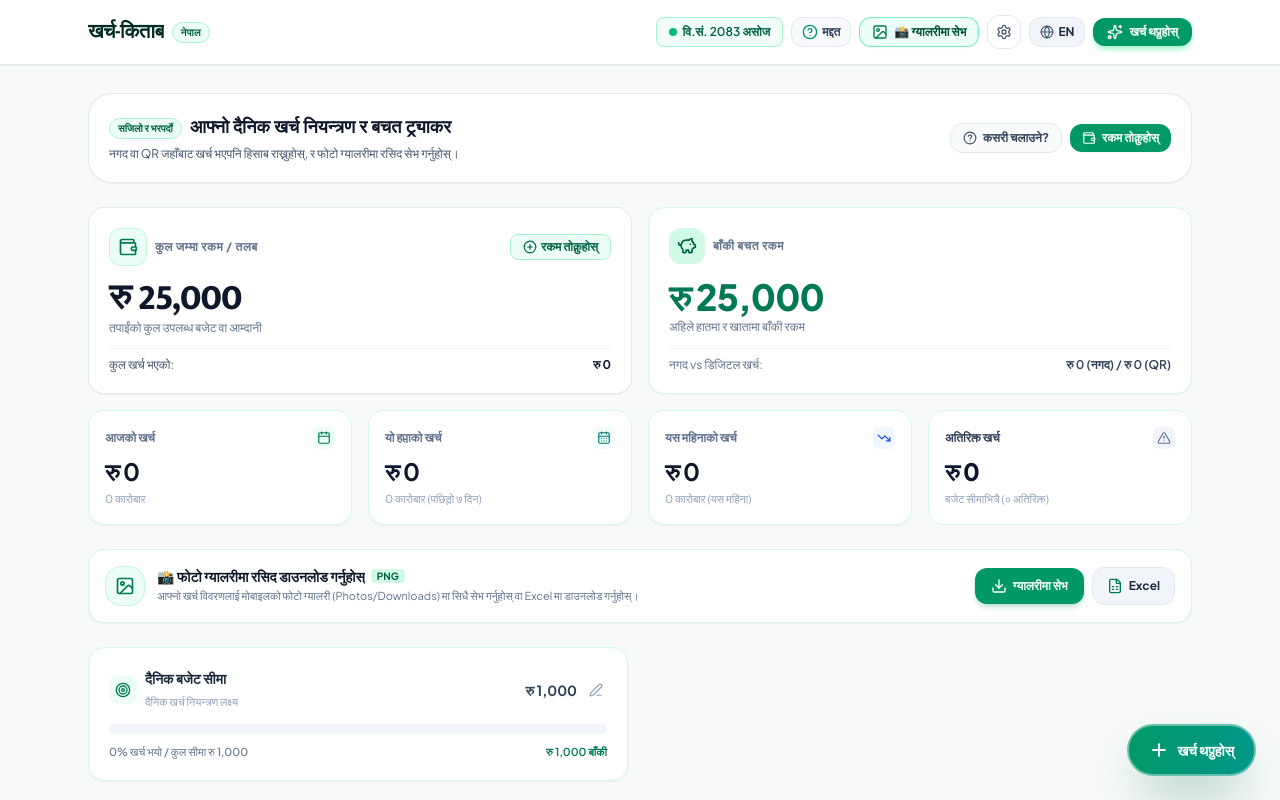
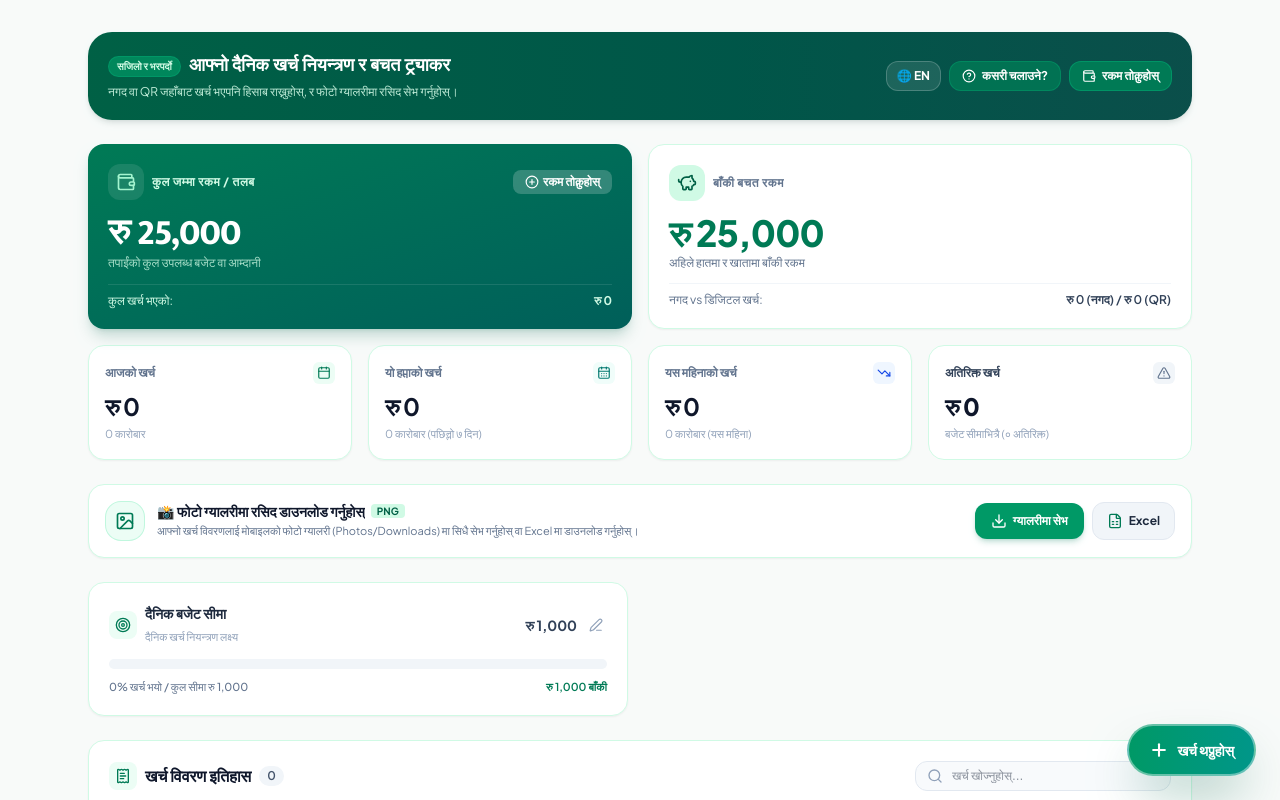
Before and after one commit to Pradip10829/nepali-expense-tracker, a React (Vite) app: page / in a window 1280 px wide. Shown: the top 800 px of the page. Built offline with nearby package versions, Linux system fonts and the light colour scheme.

Commit message:
Remove top header navbar and restore original theme layout

```diff
--- a/src/App.jsx
+++ b/src/App.jsx
@@ -1,6 +1,5 @@
 import React, { useState, useEffect } from 'react';
 import { Plus, Trash2, ShieldCheck, Smartphone, Laptop, Wallet, FileSpreadsheet, Image as ImageIcon, HelpCircle, Settings, Download } from 'lucide-react';
-import Navbar from './components/Navbar';
 import StatsCards from './components/StatsCards';
 import ExpenseReminderBanner from './components/ExpenseReminderBanner';
 import BudgetBar from './components/BudgetBar';
@@ -118,51 +117,48 @@ export default function App() {
   return (
     <div className="min-h-screen bg-[#F8FAF9] flex flex-col font-['Plus_Jakarta_Sans',sans-serif] pb-28 sm:pb-12 text-slate-800">
 
-      {/* Top Navigation */}
-      <Navbar
-        lang={lang}
-        setLang={setLang}
-        onOpenGalleryModal={() => setIsGalleryModalOpen(true)}
-        onOpenAdd={() => setIsAddModalOpen(true)}
-        onOpenHelp={() => setIsHelpOpen(true)}
-        onOpenSettings={() => setIsSettingsOpen(true)}
-      />
-
       {/* Mobile Install App Prompt Banner */}
       <InstallPrompt lang={lang} />
 
       {/* Main Content Area */}
-      <main className="max-w-6xl mx-auto px-3 sm:px-6 pt-3 sm:pt-7 w-full grow">
+      <main className="max-w-6xl mx-auto px-3 sm:px-6 pt-4 sm:pt-8 w-full grow">
 
-        {/* Banner with Action Buttons (Clean Visible White) */}
-        <div className="bg-white rounded-2xl sm:rounded-3xl p-3.5 sm:p-5 border border-slate-200/90 mb-4 sm:mb-6 shadow-xs flex flex-col sm:flex-row items-start sm:items-center justify-between gap-3">
+        {/* Top Banner with Action Buttons */}
+        <div className="bg-gradient-to-r from-emerald-800 to-teal-900 rounded-2xl sm:rounded-3xl p-3.5 sm:p-5 text-white mb-4 sm:mb-6 shadow-md shadow-emerald-950/10 flex flex-col sm:flex-row items-start sm:items-center justify-between gap-3">
           <div>
             <div className="flex items-center gap-2">
-              <span className="bg-emerald-50 text-emerald-800 text-[10px] font-bold px-2 py-0.5 rounded-full border border-emerald-200">
+              <span className="bg-emerald-600/70 text-emerald-100 text-[10px] font-bold px-2 py-0.5 rounded-full border border-emerald-400/20">
                 {lang === 'ne' ? 'सजिलो र भरपर्दो' : 'Simple & Easy'}
               </span>
-              <h1 className="text-sm sm:text-lg font-bold text-slate-900 font-['Mukta',sans-serif]">
+              <h1 className="text-sm sm:text-lg font-bold font-['Mukta',sans-serif]">
                 {lang === 'ne' ? 'आफ्नो दैनिक खर्च नियन्त्रण र बचत ट्र्याकर' : 'Daily Expense Control & Savings Tracker'}
               </h1>
             </div>
-            <p className="text-[11px] sm:text-xs text-slate-600 mt-1 max-w-xl">
+            <p className="text-[11px] sm:text-xs text-emerald-100/90 mt-1 max-w-xl">
               {lang === 'ne'
                 ? 'नगद वा QR जहाँबाट खर्च भएपनि हिसाब राख्नुहोस्, र फोटो ग्यालरीमा रसिद सेभ गर्नुहोस्।'
                 : 'Track daily expenses across Cash, Fonepay QR & eSewa, and save clean receipts directly to your gallery.'}
             </p>
           </div>
 
-          <div className="flex items-center gap-2 text-xs w-full sm:w-auto">
+          <div className="flex items-center gap-2 text-xs text-emerald-200 w-full sm:w-auto">
+            <button
+              onClick={() => setLang(lang === 'ne' ? 'en' : 'ne')}
+              className="px-2.5 py-2 sm:py-1.5 rounded-xl font-bold bg-white/10 hover:bg-white/20 text-white transition border border-white/20 text-xs shrink-0 cursor-pointer active:scale-95"
+              title="Change Language"
+            >
+              🌐 {lang === 'ne' ? 'EN' : 'नेपाली'}
+            </button>
             <button
               onClick={() => setIsHelpOpen(true)}
-              className="flex-1 sm:flex-none flex items-center justify-center gap-1.5 bg-slate-50 hover:bg-slate-100 px-3 py-2 sm:py-1.5 rounded-xl font-bold text-slate-700 transition active:scale-95 cursor-pointer border border-slate-200 text-xs"
+              className="flex-1 sm:flex-none flex items-center justify-center gap-1.5 bg-emerald-700/80 hover:bg-emerald-600 px-3 py-2 sm:py-1.5 rounded-xl font-bold text-white transition active:scale-95 cursor-pointer border border-emerald-500/30 text-xs"
             >
-              <HelpCircle className="w-3.5 h-3.5 text-slate-600 shrink-0" />
+              <HelpCircle className="w-3.5 h-3.5 shrink-0" />
               <span>{lang === 'ne' ? 'कसरी चलाउने?' : 'How it works'}</span>
             </button>
             <button
               onClick={() => setIsSetFundsOpen(true)}
-              className="flex-1 sm:flex-none flex items-center justify-center gap-1.5 bg-emerald-600 hover:bg-emerald-700 px-3 py-2 sm:py-1.5 rounded-xl font-bold text-white transition active:scale-95 cursor-pointer shadow-xs text-xs"
+              className="flex-1 sm:flex-none flex items-center justify-center gap-1.5 bg-emerald-700 hover:bg-emerald-600 px-3 py-2 sm:py-1.5 rounded-xl font-bold text-white transition active:scale-95 cursor-pointer border border-emerald-500/40 text-xs"
             >
               <Wallet className="w-3.5 h-3.5 shrink-0" />
               <span>{lang === 'ne' ? 'रकम तोक्नुहोस्' : 'Edit Funds'}</span>
--- a/src/components/StatsCards.jsx
+++ b/src/components/StatsCards.jsx
@@ -86,20 +86,20 @@ export default function StatsCards({ expenses, totalMoney, dailyBudget = 1000, o
       {/* Top Banner Cards: Total Funds & Remaining Balance */}
       <div className="grid grid-cols-1 sm:grid-cols-2 gap-3 sm:gap-4">
 
-        {/* Total Funds Card (Clean Visible White) */}
-        <div className="bg-white rounded-2xl p-4 sm:p-5 text-slate-800 border border-slate-200/90 shadow-xs relative overflow-hidden flex flex-col justify-between">
+        {/* Total Funds Card */}
+        <div className="bg-gradient-to-br from-emerald-700 to-teal-800 rounded-2xl p-4 sm:p-5 text-white shadow-lg shadow-emerald-800/20 relative overflow-hidden flex flex-col justify-between">
           <div className="flex items-center justify-between gap-2">
             <div className="flex items-center gap-1.5 sm:gap-2 min-w-0">
-              <div className="p-1.5 sm:p-2 rounded-xl bg-emerald-50 text-emerald-700 border border-emerald-200/60 shrink-0">
+              <div className="p-1.5 sm:p-2 rounded-xl bg-white/10 backdrop-blur-xs text-emerald-200 shrink-0">
                 <Wallet className="w-4 h-4 sm:w-5 sm:h-5" />
               </div>
-              <span className="text-[11px] sm:text-xs font-bold uppercase tracking-wider text-slate-500 truncate">
+              <span className="text-[11px] sm:text-xs font-bold uppercase tracking-wider text-emerald-100 truncate">
                 {t.totalMoney}
               </span>
             </div>
             <button
               onClick={onOpenSetFunds}
-              className="flex items-center gap-1 px-2.5 sm:px-3 py-1 bg-emerald-50 hover:bg-emerald-100 active:scale-95 text-emerald-800 border border-emerald-200 rounded-lg text-[11px] sm:text-xs font-bold transition cursor-pointer shrink-0"
+              className="flex items-center gap-1 px-2.5 sm:px-3 py-1 bg-white/20 hover:bg-white/30 active:scale-95 text-white rounded-lg text-[11px] sm:text-xs font-bold transition cursor-pointer backdrop-blur-xs shrink-0"
             >
               <PlusCircle className="w-3.5 h-3.5" />
               <span className="hidden xs:inline sm:inline">{lang === 'ne' ? 'रकम तोक्नुहोस्' : 'Set Funds'}</span>
@@ -108,17 +108,17 @@ export default function StatsCards({ expenses, totalMoney, dailyBudget = 1000, o
           </div>
 
           <div className="my-2.5 sm:my-3">
-            <div className="text-2xl sm:text-3xl lg:text-4xl font-black text-slate-900 tracking-tight break-words font-['Mukta',sans-serif]">
+            <div className="text-2xl sm:text-3xl lg:text-4xl font-black tracking-tight break-words font-['Mukta',sans-serif]">
               {formatNepaliCurrency(totalMoney)}
             </div>
-            <p className="text-[11px] sm:text-xs text-slate-500 mt-0.5">
+            <p className="text-[11px] sm:text-xs text-emerald-100/80 mt-0.5">
               {lang === 'ne' ? 'तपाईंको कुल उपलब्ध बजेट वा आम्दानी' : 'Total available budget or salary'}
             </p>
           </div>
 
-          <div className="pt-2 border-t border-slate-100 flex items-center justify-between text-[11px] sm:text-xs text-slate-600">
+          <div className="pt-2 border-t border-white/10 flex items-center justify-between text-[11px] sm:text-xs text-emerald-100">
             <span>{lang === 'ne' ? 'कुल खर्च भएको:' : 'Total Spent:'}</span>
-            <span className="font-bold text-slate-900">{formatNepaliCurrency(totalAllExpenses)}</span>
+            <span className="font-bold">{formatNepaliCurrency(totalAllExpenses)}</span>
           </div>
         </div>
 
```
